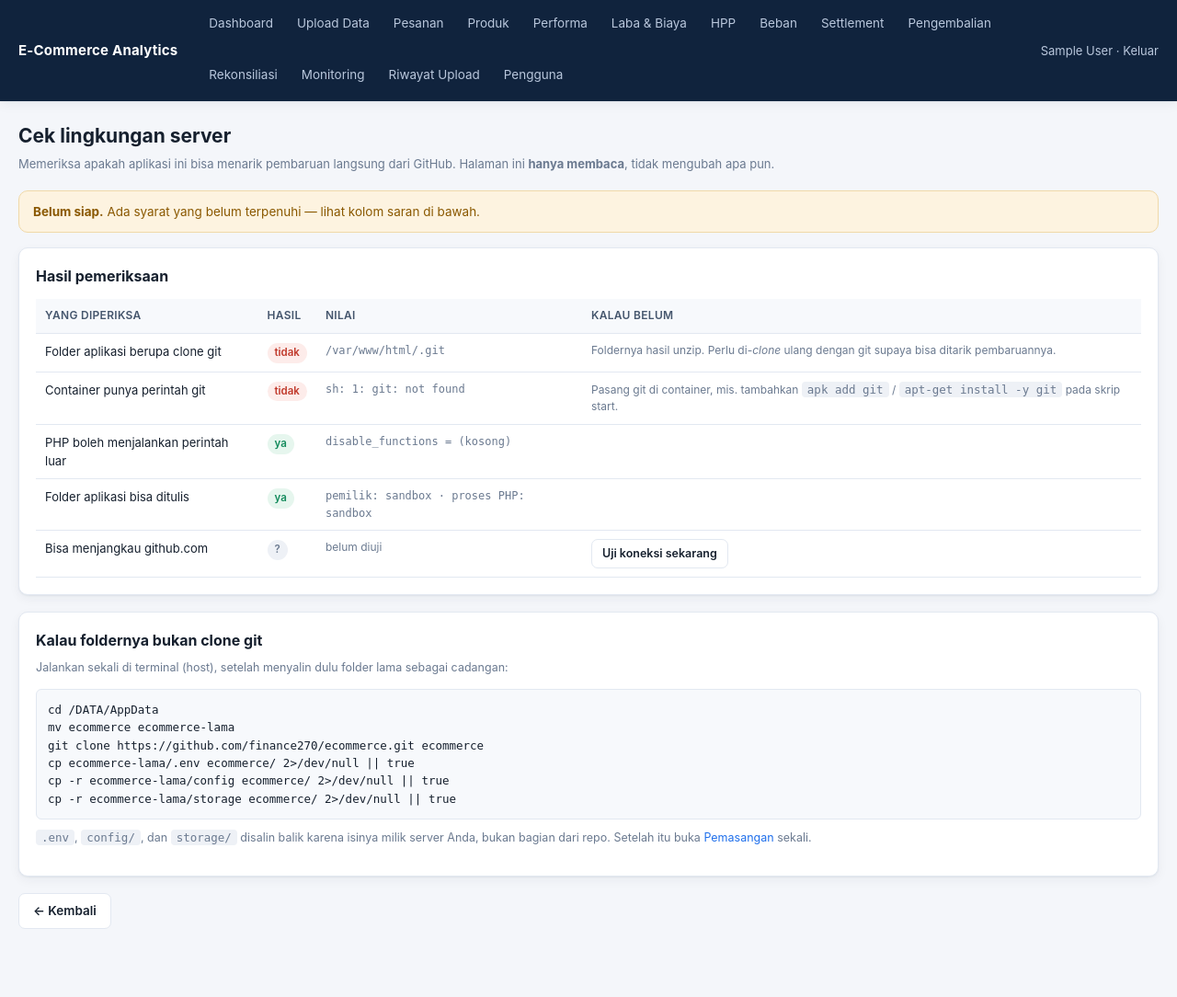
After one commit to finance270/ecommerce, a PHP site: page /cek-lingkungan.php in a window 1280 px wide. The commit adds this page. Shown: the whole page at 92% size. Run offline with PHP 8.4, Linux system fonts and the light colour scheme; the visitor is signed in with stand-in values (Sample User, id 1).

Commit message:
Halaman cek lingkungan untuk pembaruan dari GitHub
Menjawab lebih dulu pertanyaan yang menentukan apakah tombol tarik
pembaruan mungkin dibuat: apakah folder aplikasi berupa clone git,
apakah container punya git, apakah PHP boleh menjalankan perintah
luar, apakah foldernya bisa ditulis, dan apakah ada jalan keluar ke
github.com. Halaman ini hanya membaca.

Co-Authored-By: Claude Opus 5 <noreply@anthropic.com>
Claude-Session: https://claude.ai/code/session_01TPMpmK1m2uoqNP5FbEADpL

```diff
--- /dev/null
+++ b/public/cek-lingkungan.php
@@ -0,0 +1,213 @@
+<?php
+declare(strict_types=1);
+require_once __DIR__ . '/../src/bootstrap.php';
+require_once __DIR__ . '/_layout.php';
+
+/**
+ * Pemeriksaan lingkungan server.
+ *
+ * Menjawab satu pertanyaan: bisakah aplikasi ini nanti menarik pembaruan
+ * langsung dari GitHub? Untuk itu perlu tiga hal sekaligus:
+ *
+ *   1. folder aplikasinya berupa clone git (ada .git), bukan hasil unzip;
+ *   2. container punya perintah `git`;
+ *   3. PHP boleh menjalankan perintah luar (exec tidak dimatikan);
+ *   4. foldernya bisa ditulis oleh pengguna web server;
+ *   5. ada jalan keluar ke github.com.
+ *
+ * Halaman ini hanya MEMBACA - tidak mengubah apa pun.
+ */
+
+Auth::requireTab('dashboard');
+if (!Auth::isAdmin()) {
+    http_response_code(403);
+    render_head('Akses ditolak', '');
+    echo '<div class="alert bad">Halaman ini khusus admin.</div>';
+    render_foot();
+    exit;
+}
+
+$akar = dirname(__DIR__);
+
+/** Apakah sebuah fungsi benar-benar bisa dipakai (tidak masuk disable_functions)? */
+function fungsiAktif(string $nama): bool
+{
+    if (!function_exists($nama)) {
+        return false;
+    }
+    $mati = array_map('trim', explode(',', (string) ini_get('disable_functions')));
+    return !in_array($nama, $mati, true);
+}
+
+/** Jalankan perintah bila diizinkan; kembalikan [keluaran, kode]. */
+function jalankan(string $cmd): array
+{
+    if (!fungsiAktif('exec')) {
+        return ['exec dimatikan di php.ini', -1];
+    }
+    $out = [];
+    $kode = 0;
+    @exec($cmd . ' 2>&1', $out, $kode);
+    return [trim(implode("\n", $out)), $kode];
+}
+
+$adaExec = fungsiAktif('exec');
+$adaGitDir = is_dir($akar . '/.git');
+
+[$versiGit, $kodeGit] = $adaExec ? jalankan('git --version') : ['-', -1];
+$adaGit = $kodeGit === 0 && str_contains(strtolower($versiGit), 'git version');
+
+$remote = $cabang = $commit = $statusKerja = '-';
+if ($adaGit && $adaGitDir) {
+    $q = escapeshellarg($akar);
+    [$remote]  = jalankan("git -C {$q} remote get-url origin");
+    [$cabang]  = jalankan("git -C {$q} rev-parse --abbrev-ref HEAD");
+    [$commit]  = jalankan("git -C {$q} log -1 --pretty=format:'%h %ad %s' --date=short");
+    [$kotor]   = jalankan("git -C {$q} status --porcelain");
+    $statusKerja = $kotor === '' ? 'bersih' : substr_count($kotor, "\n") + 1 . ' berkas berubah';
+}
+
+$bisaTulis = is_writable($akar);
+$pemilik   = function_exists('posix_getpwuid') && function_exists('fileowner')
+    ? (posix_getpwuid((int) fileowner($akar))['name'] ?? '?') : '?';
+$prosesOleh = function_exists('posix_geteuid') && function_exists('posix_getpwuid')
+    ? (posix_getpwuid(posix_geteuid())['name'] ?? '?') : (getenv('USER') ?: '?');
+
+// Uji jalan keluar ke GitHub tanpa mengubah apa pun.
+$jaringan = 'belum diuji';
+$jaringanOk = false;
+if (isset($_GET['uji'])) {
+    $ctx = stream_context_create(['http' => ['timeout' => 6, 'method' => 'HEAD',
+        'header' => "User-Agent: ecommerce-analytics\r\n"]]);
+    $mulai = microtime(true);
+    // Diisi PHP saat permintaan menghasilkan header; disiapkan dulu supaya
+    // pemeriksaan di bawah tidak menyentuh variabel yang belum ada.
+    $http_response_header = [];
+    $h = @file_get_contents('https://github.com', false, $ctx);
+    $ms = (int) round((microtime(true) - $mulai) * 1000);
+    if ($h !== false || !empty($http_response_header)) {
+        $jaringanOk = true;
+        $jaringan = 'terhubung (' . $ms . ' ms)';
+    } else {
+        $jaringan = 'tidak bisa menjangkau github.com';
+    }
+}
+
+$siap = $adaGitDir && $adaGit && $adaExec && $bisaTulis;
+
+render_head('Cek lingkungan', '');
+
+/** Baris hasil pemeriksaan. */
+function baris(string $nama, bool $ok, string $nilai, string $saran = ''): void
+{
+    ?>
+    <tr>
+      <td><?= e($nama) ?></td>
+      <td><span class="badge <?= $ok ? 'ok' : 'bad' ?>"><?= $ok ? 'ya' : 'tidak' ?></span></td>
+      <td class="muted" style="font-family:ui-monospace,monospace;font-size:12px"><?= e($nilai) ?></td>
+      <td class="muted" style="font-size:12px"><?= $ok ? '' : $saran ?></td>
+    </tr>
+    <?php
+}
+?>
+<h1>Cek lingkungan server</h1>
+<p class="sub">
+  Memeriksa apakah aplikasi ini bisa menarik pembaruan langsung dari GitHub.
+  Halaman ini <b>hanya membaca</b>, tidak mengubah apa pun.
+</p>
+
+<div class="alert <?= $siap ? 'ok' : 'warn' ?>">
+  <?php if ($siap): ?>
+    <b>Siap.</b> Syarat untuk tombol &ldquo;tarik pembaruan dari GitHub&rdquo; sudah terpenuhi.
+  <?php else: ?>
+    <b>Belum siap.</b> Ada syarat yang belum terpenuhi &mdash; lihat kolom saran di bawah.
+  <?php endif; ?>
+</div>
+
+<div class="card">
+  <h2>Hasil pemeriksaan</h2>
+  <div class="table-wrap">
+    <table>
+      <thead><tr><th>Yang diperiksa</th><th>Hasil</th><th>Nilai</th><th>Kalau belum</th></tr></thead>
+      <tbody>
+        <?php
+        baris('Folder aplikasi berupa clone git', $adaGitDir, $akar . '/.git',
+            'Foldernya hasil unzip. Perlu di-<i>clone</i> ulang dengan git supaya bisa ditarik pembaruannya.');
+        baris('Container punya perintah git', $adaGit, $versiGit,
+            'Pasang git di container, mis. tambahkan <code class="k">apk add git</code> / '
+            . '<code class="k">apt-get install -y git</code> pada skrip start.');
+        baris('PHP boleh menjalankan perintah luar', $adaExec,
+            'disable_functions = ' . ((string) ini_get('disable_functions') ?: '(kosong)'),
+            'Hapus <code class="k">exec</code> dari <code class="k">disable_functions</code> di php.ini.');
+        baris('Folder aplikasi bisa ditulis', $bisaTulis,
+            'pemilik: ' . $pemilik . ' · proses PHP: ' . $prosesOleh,
+            'Samakan pemilik folder dengan pengguna web server, atau beri izin tulis.');
+        ?>
+        <tr>
+          <td>Bisa menjangkau github.com</td>
+          <td>
+            <?php if (isset($_GET['uji'])): ?>
+              <span class="badge <?= $jaringanOk ? 'ok' : 'bad' ?>"><?= $jaringanOk ? 'ya' : 'tidak' ?></span>
+            <?php else: ?>
+              <span class="badge muted">?</span>
+            <?php endif; ?>
+          </td>
+          <td class="muted" style="font-size:12px"><?= e($jaringan) ?></td>
+          <td class="muted" style="font-size:12px">
+            <?php if (!isset($_GET['uji'])): ?>
+              <a class="btn ghost sm" href="?uji=1">Uji koneksi sekarang</a>
+            <?php elseif (!$jaringanOk): ?>
+              Container tidak punya akses internet keluar. Cek jaringan/proxy CasaOS.
+            <?php endif; ?>
+          </td>
+        </tr>
+      </tbody>
+    </table>
+  </div>
+</div>
+
+<?php if ($adaGitDir && $adaGit): ?>
+<div class="card">
+  <h2>Keterangan repositori</h2>
+  <div class="table-wrap">
+    <table>
+      <tbody>
+        <tr><td style="width:180px">Asal (origin)</td>
+            <td style="font-family:ui-monospace,monospace;font-size:12.5px"><?= e($remote) ?></td></tr>
+        <tr><td>Cabang aktif</td>
+            <td style="font-family:ui-monospace,monospace;font-size:12.5px"><?= e($cabang) ?></td></tr>
+        <tr><td>Commit terakhir</td>
+            <td style="font-family:ui-monospace,monospace;font-size:12.5px"><?= e($commit) ?></td></tr>
+        <tr><td>Perubahan lokal</td>
+            <td style="font-family:ui-monospace,monospace;font-size:12.5px"><?= e($statusKerja) ?></td></tr>
+      </tbody>
+    </table>
+  </div>
+  <p class="help" style="margin-top:10px">
+    Kalau <b>perubahan lokal</b> tidak &ldquo;bersih&rdquo;, artinya ada berkas yang diubah langsung
+    di server. Menarik pembaruan bisa menimpanya, jadi perlu diputuskan dulu mau diapakan.
+  </p>
+</div>
+<?php endif; ?>
+
+<div class="card">
+  <h2>Kalau foldernya bukan clone git</h2>
+  <p class="help" style="margin-top:-4px">
+    Jalankan sekali di terminal (host), setelah menyalin dulu folder lama sebagai cadangan:
+  </p>
+  <pre style="background:#f7f9fc;border:1px solid var(--line);border-radius:6px;padding:12px;
+              overflow-x:auto;font-size:12.5px;margin:0"><code>cd /DATA/AppData
+mv ecommerce ecommerce-lama
+git clone https://github.com/finance270/ecommerce.git ecommerce
+cp ecommerce-lama/.env ecommerce/ 2>/dev/null || true
+cp -r ecommerce-lama/config ecommerce/ 2>/dev/null || true
+cp -r ecommerce-lama/storage ecommerce/ 2>/dev/null || true</code></pre>
+  <p class="help" style="margin-top:10px">
+    <code class="k">.env</code>, <code class="k">config/</code>, dan <code class="k">storage/</code>
+    disalin balik karena isinya milik server Anda, bukan bagian dari repo.
+    Setelah itu buka <a href="setup.php">Pemasangan</a> sekali.
+  </p>
+</div>
+
+<p style="margin-top:16px"><a class="btn ghost" href="index.php">&larr; Kembali</a></p>
+<?php render_foot(); ?>
```
Also changed, not shown: public/setup.php (+9 -0 lines).
